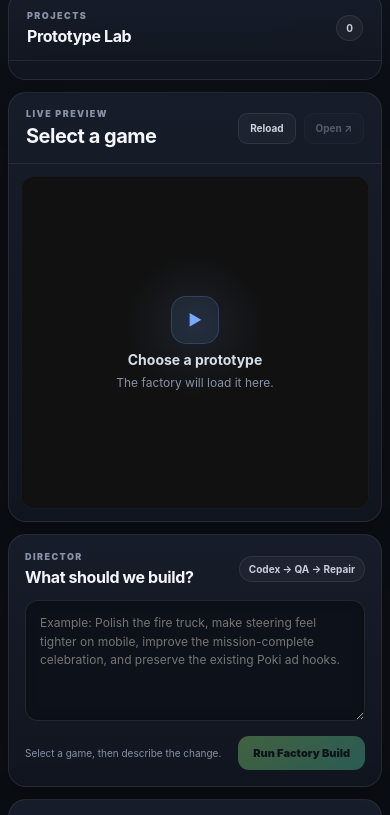
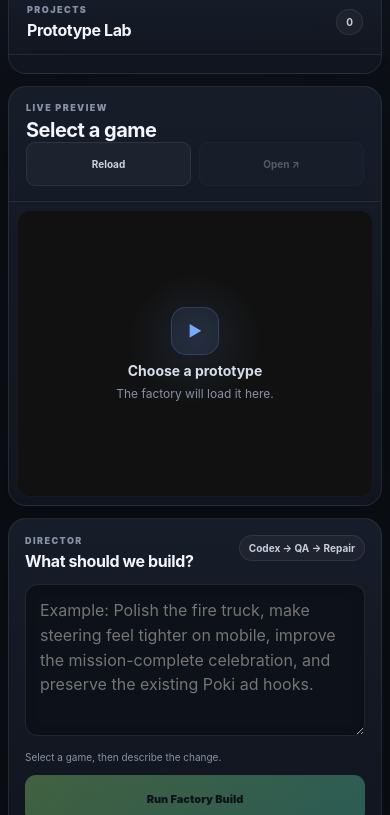
Before and after one commit to chillkek02/small-games-prototype-lab, an Electron app: page factory/public/index.html in a window 390 px wide. Shown: the part 89-904 px from the top of the page. Drawn offline with Linux system fonts and the light colour scheme; no server answers.

Commit message:
Load desktop and phone platform styles

```diff
--- a/factory/public/index.html
+++ b/factory/public/index.html
@@ -10,6 +10,7 @@
   <link rel="manifest" href="/manifest.webmanifest" />
   <link rel="icon" href="/factory-icon.svg" type="image/svg+xml" />
   <link rel="stylesheet" href="/styles.css" />
+  <link rel="stylesheet" href="/platform.css" />
 </head>
 <body>
   <div class="app-shell">
```
